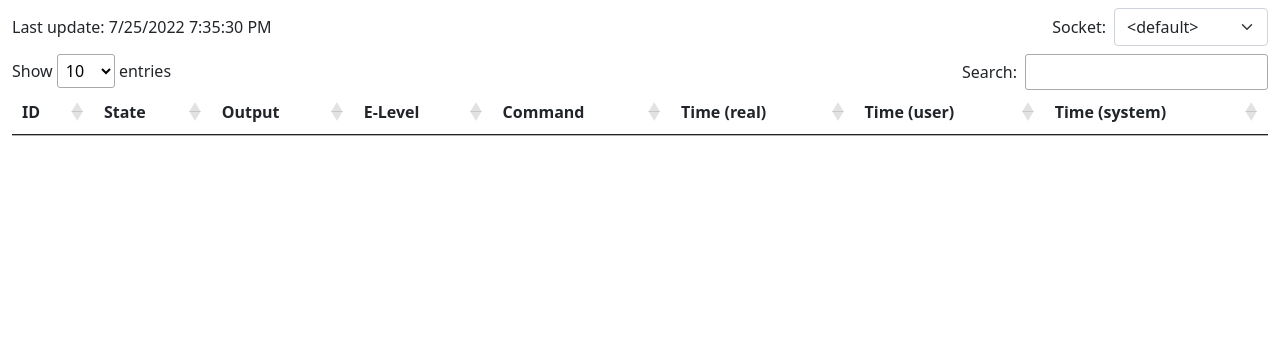
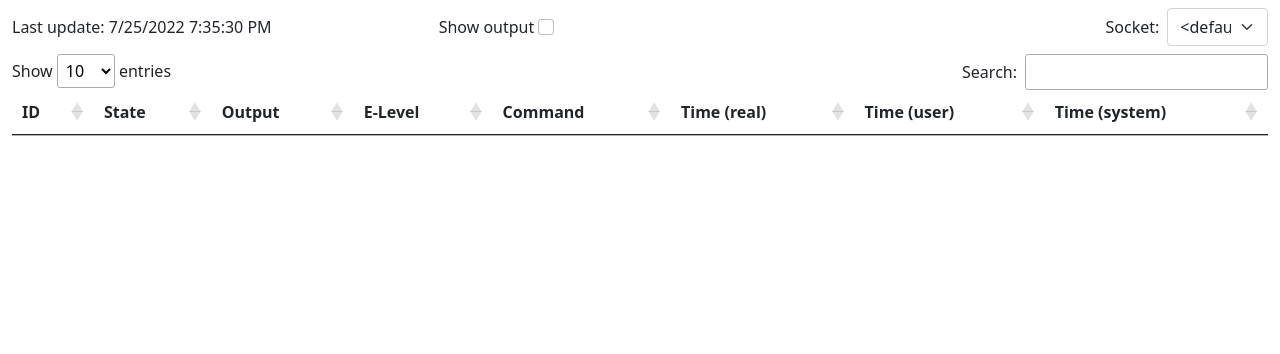
Before and after one commit to bstee615/task-spooler-gui, a Flask app: page / in a window 1280 px wide. Shown: the part 66-420 px from the top of the page. Run offline with Flask 2, Linux system fonts and the light colour scheme; data that the repository does not hold is empty; some libraries are stand-ins or nearby versions.

Commit message:
Add dummy output window

```diff
--- a/static/index.js
+++ b/static/index.js
@@ -88,7 +88,7 @@ function loadTable() {
                 data: "Output",
                 render: function (data, type, row) {
                     if (data.startsWith("/tmp/ts-out.")) {
-                        return '<a href="/tsp/output/' + basename(data) + '">' + data + '</a>';
+                        return '<a class="ts-out-link" href="/tsp/output/' + basename(data) + '">' + data + '</a>';
                     }
                     else {
                         return data
@@ -124,3 +124,12 @@ $(document).ready(function () {
     loadSockets();
     loadTable();
 });
+
+$("#outputDisplay").hide();
+$("#showOutputCheck").click(function() {
+    if($(this).is(":checked")) {
+        $("#outputDisplay").show(300);
+    } else {
+        $("#outputDisplay").hide(200);
+    }
+});
--- a/templates/index.html
+++ b/templates/index.html
@@ -26,17 +26,34 @@
 
   <div class="container-fluid">
     <div class="row align-items-center">
-      <div class="col-sm align-middle">Last update: <span id="lastUpdate"></span></div>
+      <div class="col-sm">
+        Last update:
+        <span id="lastUpdate"></span>
+      </div>
+
+      <label class="col-sm form-check-label" for="showOutputCheck">
+        Show output
+        <input class="form-check-input" type="checkbox" value="" id="showOutputCheck">
+      </label>
+
       <label class="col-sm d-flex justify-content-end align-items-center">
         <div>Socket:</div>
         <div class="col-md-3" style="margin: .5em 0 .5em .5em;">
-          <select id="socketName" name="socketName" class="form-select" aria-label="Select a socket"></select>
+          <select id="socketName" class="form-select" aria-label="Select a socket"></select>
         </div>
       </label>
     </div>
 
     <div class="row">
       <table id="mainTable" class="table table-striped"></table>
+    </div>
+
+    <div class="row overflow-auto" id="outputDisplayContainer">
+      <div class="container">
+        <div class="row bg-light border-dark rounded m-1">
+          <pre id="outputDisplay"><code>FOO</code></pre>
+        </div>
+      </div>
     </div>
   </div>
 
```
